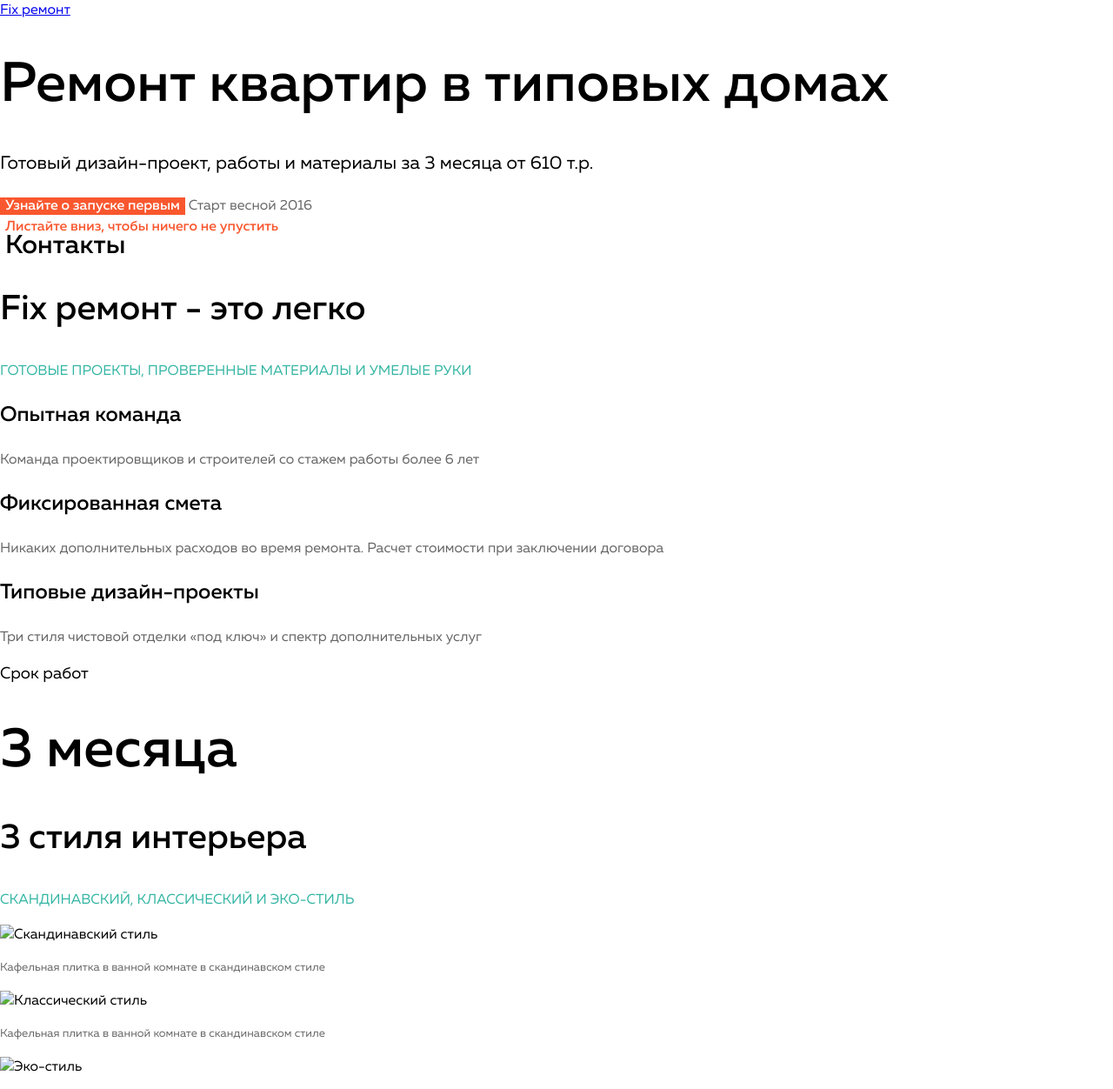
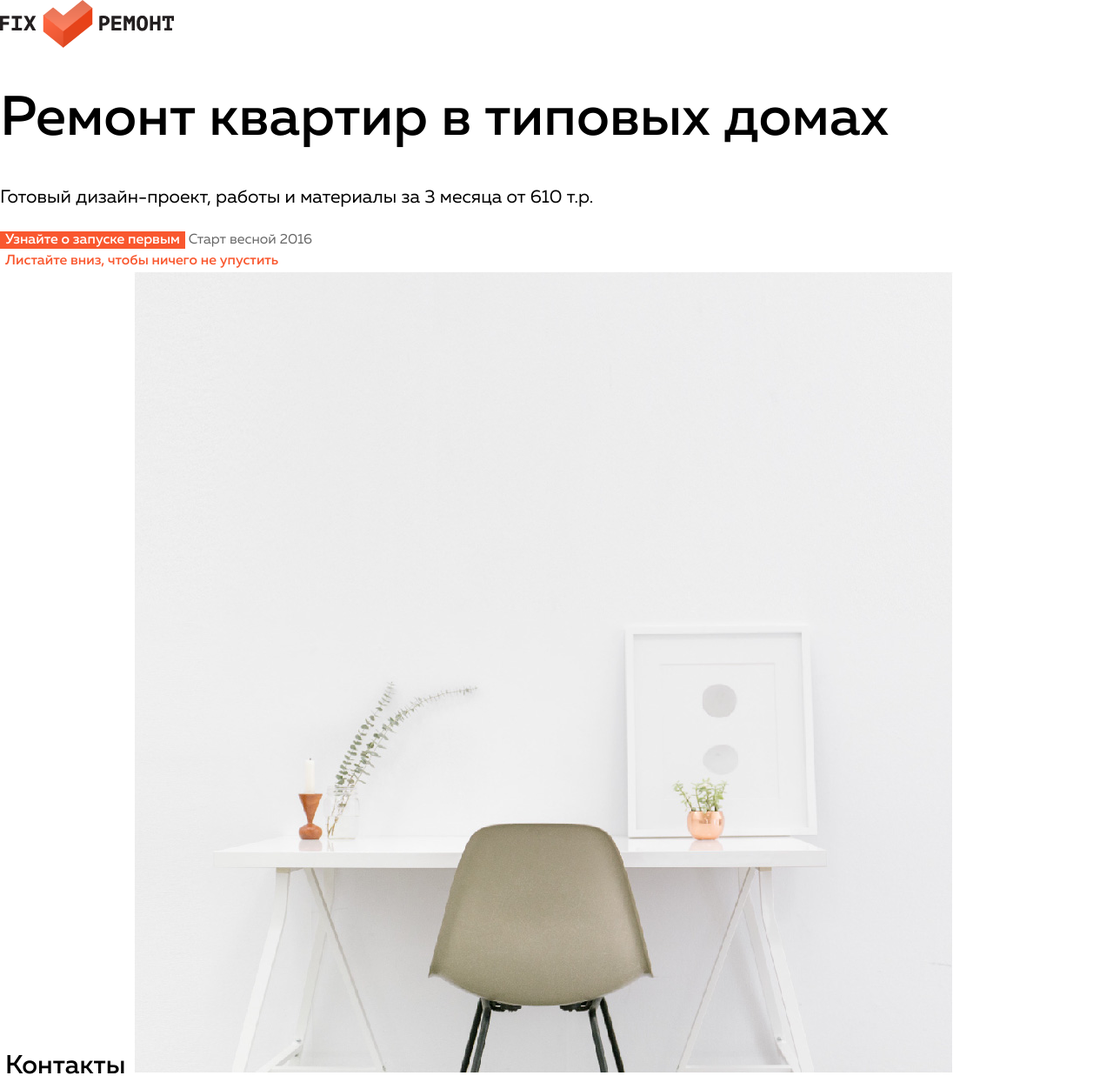
Before and after one commit to kornienko199004/M18-test-work, a website: page index.html in a window 1280 px wide. Shown: the top 1252 px of the page at 87% size. Drawn offline with nearby package versions, Linux system fonts and the light colour scheme; files that its build step writes are made by us from their sources; files whose address does not match are found by name.

Commit message:
add images

```diff
--- a/index.html
+++ b/index.html
@@ -11,7 +11,11 @@
     </div>
     <header class="page-header">
       <div class="page-header__column page-header__column--left">
-        <div class="page-header__logo"><a href="#">Fix ремонт</a></div>
+        <div class="page-header__logo">
+          <a href="#">
+            <img src="img/logo.png" alt="Fix-ремонт" width="200" height="55">
+          </a>
+        </div>
         <div class="page-header__wrapper">
           <h1 class="page-title">Ремонт квартир в типовых домах</h1>
           <p class="page-header__text">
@@ -28,6 +32,7 @@
       </div>
       <div class="page-header__column page-header__column--right">
         <button class="page-header__button button button--contacts">Контакты</button>
+        <img src="img/video.jpg" alt="видео ремонта" height="922" width="942">
       </div>
     </header>
     <main class="page-container">
@@ -61,7 +66,7 @@
         <section class="slider-item">
           <h3 class="visually-hidden">Скандинавский стиль</h3>
           <p class="slider-item__image">
-            <img src="" alt="Скандинавский стиль">
+            <img src="img/slider_image_1.jpg" alt="Скандинавский стиль" width="779" height="501">
           </p>
           <p class="slider-item__caption">
             Кафельная плитка в ванной комнате в скандинавском стиле
@@ -70,7 +75,7 @@
         <section class="slider-item">
           <h3 class="visually-hidden">Классический стиль</h3>
           <p class="slider-item__image">
-            <img src="" alt="Классический стиль">
+            <img src="img/slider_image_2.jpg" alt="Классический стиль" width="752" height="501">
           </p>
           <p class="slider-item__caption">
             Кафельная плитка в ванной комнате в скандинавском стиле
@@ -79,7 +84,7 @@
         <section class="slider-item">
           <h3 class="visually-hidden">Эко-стиль</h3>
           <p class="slider-item__image">
-            <img src="" alt="Эко-стиль">
+            <img src="img/slider_image_3.jpg" alt="Эко-стиль" width="752" height="501">
           </p>
           <p class="slider-item__caption">
             Кафельная плитка в ванной комнате в скандинавском стиле
```
Also changed, not shown: img/logo.png (added), img/slider_image_1.jpg (added), img/slider_image_2.jpg (added), img/slider_image_3.jpg (added), img/svg/arrow_left.svg (added), img/svg/arrow_right.svg (added), img/svg/arrows_down.svg (added), img/svg/door.svg (added), img/svg/facebook.svg (added), img/svg/instagram.svg (added), img/svg/mail.svg (added), img/svg/phone.svg (added), img/svg/playbutton.svg (added), img/svg/vk.svg (added), 1 more files.
